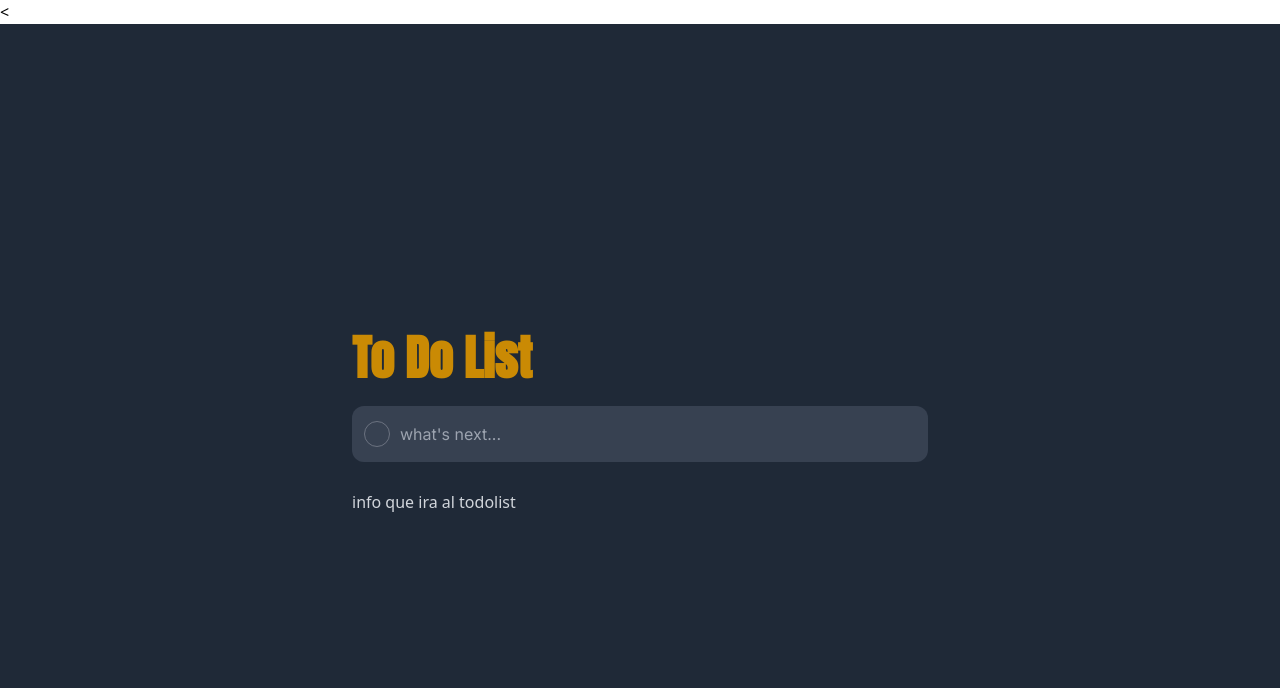
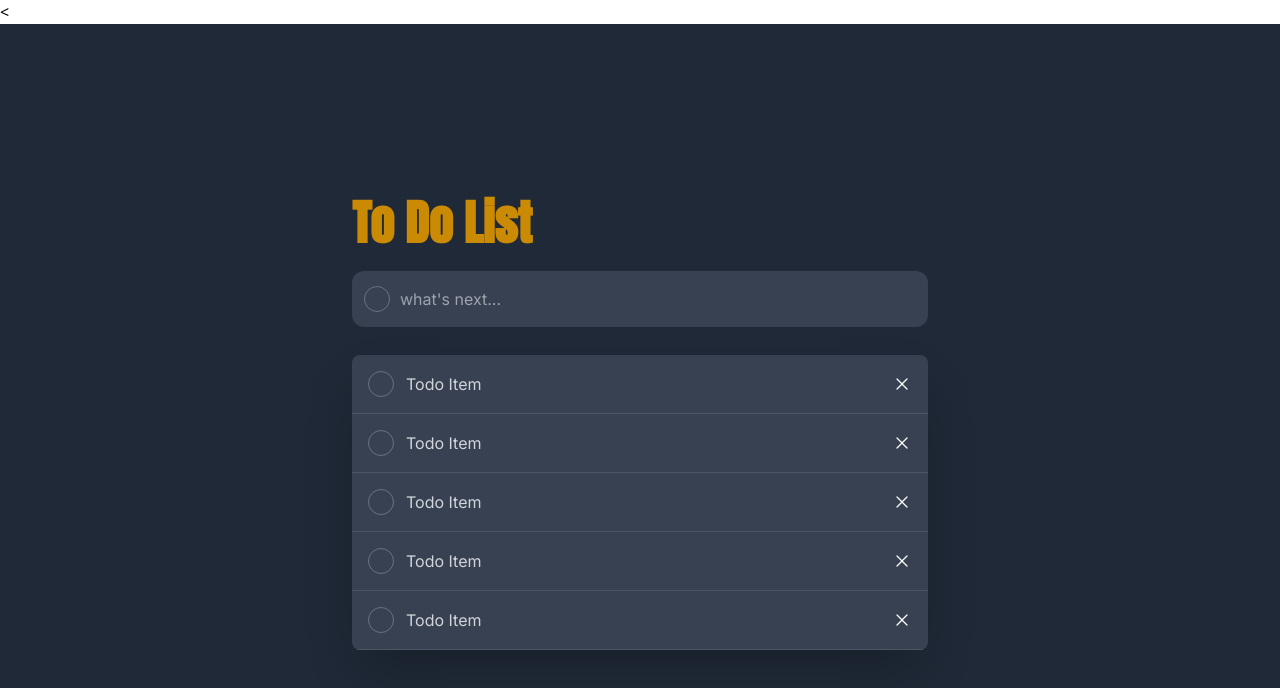
Before and after one commit to juf468/To-Do-List, a React (Create React App) app: page / in a window 1280 px wide. Shown: the top 688 px of the page. Built offline with nearby package versions, Linux system fonts and the light colour scheme.

Commit message:
feact todo

```diff
--- a/src/App.js
+++ b/src/App.js
@@ -1,16 +1,21 @@
+import { ToDo } from './components/ToDo';
 import { ToDoInput } from './components/ToDoInput';
 import { ToDoList } from './components/ToDoList';
 import { Title } from './components/title';
 
 function App() {
 	return (
-		<div className="bg-gray-800 min-h-screen text-gray-300 flex items-center justify-center py-20 px-5">
+		<div className="bg-gray-800 min-h-screen h-full font-inter text-gray-300 flex items-center justify-center py-20 px-5">
 			<div className="container flex-col max-w-xl">
 				<Title />
 				<ToDoInput />
 				<ToDoList>
 					{/*si uitilizo prop con PALABRA REESERVADA CHILDREN podemos ==> */}
-					<h2>info que ira al todolist</h2>
+					<ToDo />
+					<ToDo />
+					<ToDo />
+					<ToDo />
+					<ToDo />
 				</ToDoList>
 			</div>
 		</div>
--- /dev/null
+++ b/src/components/ToDo/ToDo.jsx
@@ -0,0 +1,17 @@
+const ToDo = () => {
+	//elemento clave de toda la app
+	return (
+		<div className="flex items-center  justify-between p-4 bg-gray-700 border-b border-solid border-gray-600">
+			<div className="flex items-center">
+				<span className="border border-gray-500 rounded-full p-3 cursor-pointer"></span>
+				<p className="pl-3">Todo Item</p>
+			</div>
+			<img
+				className="h-5 w-5 cursor-pointer transition-all duration-300 ease-in"
+				src="/close-icon.svg"
+				alt="Close Icon"
+			/>
+		</div>
+	);
+};
+export { ToDo };
--- /dev/null
+++ b/src/components/ToDo/index.js
@@ -0,0 +1 @@
+export * from './ToDo';
```
Also changed, not shown: public/check-icon.svg (added), public/close-icon.svg (added).
